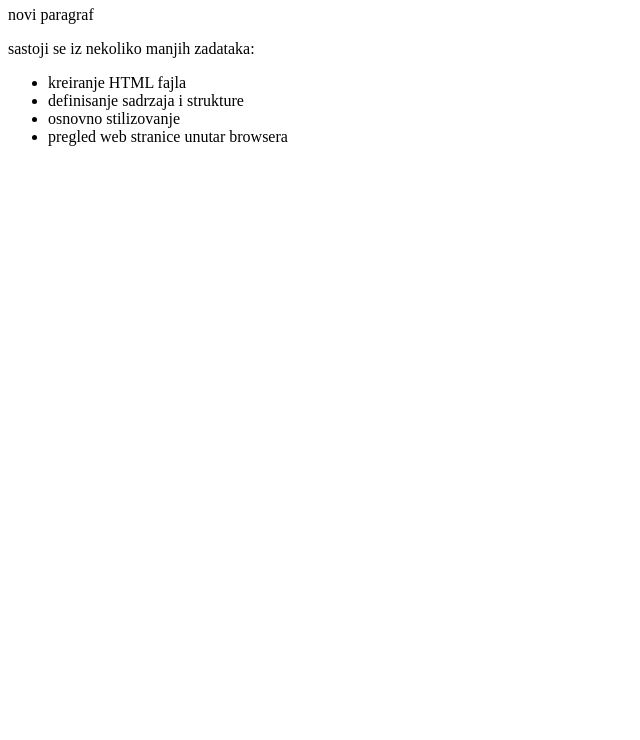
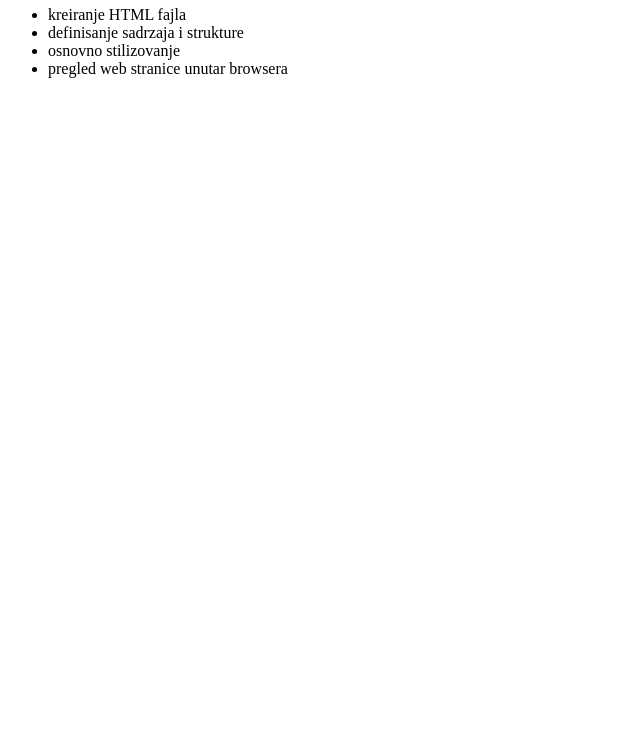
Before and after one commit to pikec2607/Ivan-Prokopic-IT, a plain HTML site: page index.html in a window 1280 px wide. Shown: the part 60-800 px from the top of the page, without its empty margins (0-640 px from the left). Drawn offline with Linux system fonts and the light colour scheme.

Commit message:
paragrafi izbrisani

```diff
--- a/index.html
+++ b/index.html
@@ -1,6 +1,4 @@
 <h1>Kreiranje prvog HTML dokumenta</h1>
-<p>novi paragraf</p>
-<p>sastoji se iz nekoliko manjih zadataka:</p>
 <ul>
 <li>kreiranje HTML fajla</li>
 <li>definisanje sadrzaja i strukture</li>
```
